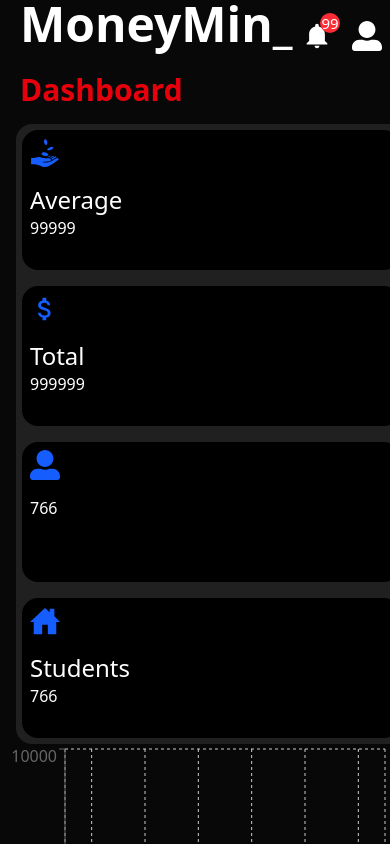
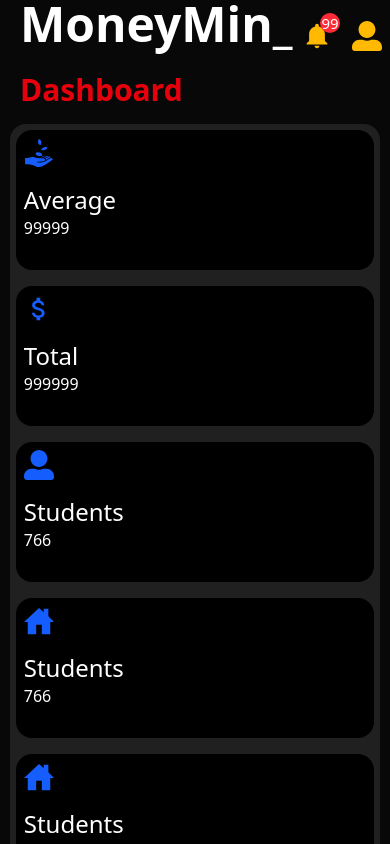
Before and after one commit to KavumaHakim/MoneyMind, a React (Vite) app: page / in a window 390 px wide. Shown: the top 844 px of the page. Built offline with nearby package versions, Linux system fonts and the light colour scheme.

Commit message:
fix: fixed responsiveness of dashboard

```diff
--- a/src/Pages/dashboard.tsx
+++ b/src/Pages/dashboard.tsx
@@ -10,15 +10,17 @@ import Chart from "../components/Chart";
 
 const Dashboard = () => {
     return (
-        <div className="flex flex-row bg-[#080808]">
+        <div className="flex bg-[#080808] w-full">
             <Sidebar/>
-            <div>
+            {/* Main content container */}
+            <div className="dashboard-content flex-1 overflow-y-auto flex flex-col">
                 <Heading />
                 <h1 className="text-3xl font-bold text-red-600 ml-5">Dashboard</h1>
-                    <div className="flex bg-[#202020] gap-4 flex-wrap max-h-fit pt-1.5 pb-1.5 items-center ml-4 mt-4 rounded-2xl w-full pl-1.5 pr-1.5 justify-center">
+                    <div className="flex bg-[#202020] gap-4 flex-wrap pt-1.5 pb-1.5 items-center mt-4 rounded-2xl w-[95%] md:flex-nowrap pl-1.5 pr-1.5 justify-center self-center">
                         <InfoCard cardName="Average" icon={GiReceiveMoney} value="99999"/>
                         <InfoCard cardName="Total" icon={MdAttachMoney} value="999999"/>
-                        <InfoCard cardName="" icon={FaUserAlt} value="766"/>
+                        <InfoCard cardName="Students" icon={FaUserAlt} value="766"/>
+                        <InfoCard cardName="Students" icon={IoHomeSharp} value="766"/>
                         <InfoCard cardName="Students" icon={IoHomeSharp} value="766"/>
 
                     </div>
@@ -40,7 +42,7 @@ const InfoCard = ({ cardName, icon, value }: InfoCardProps) => {
     return (
         <div className="h-35 bg-black rounded-2xl w-full flex p-2 flex-col">
             <Icon size={30} className="text-blue-600" />
-            <h2 className="text-2xl text-white  mt-4">{cardName}</h2>
+            <h2 className="text-2xl text-white  mt-4">{cardName || "N/A"}</h2>
             <p className="text-white">
                 {value}
             </p>
--- a/src/components/Chart.tsx
+++ b/src/components/Chart.tsx
@@ -11,7 +11,7 @@ const data = [
 
 const Chart = () => {
     return(
-<ResponsiveContainer width="100%" height={30000}>
+<ResponsiveContainer width="100%" height={300}>
         <BarChart data={data}>
             <CartesianGrid strokeDasharray="3 3" />
             <XAxis dataKey="name" />
--- a/src/components/Sidebar.tsx
+++ b/src/components/Sidebar.tsx
@@ -5,7 +5,7 @@ import { FaUserAlt } from "react-icons/fa";
 
 const Sidebar = () => {
     return(
-        <div className="h-screen w-20 hidden bg-black md:flex flex-col items-center fixed top-0 left-0 z-50">
+        <div className="h-screen w-20 hidden bg-black md:flex flex-col items-center sticky top-0 left-0 z-50">
             <div className="flex flex-col gap-9 mt-10">
                 <IoHomeSharp size={30} className="text-[#cdc1c19d] hover:cursor-pointer hover:bg-[#2a2727] rounded-[5px]" />
                 <IoMdNotifications size={30} className="text-[#cdc1c19d] hover:cursor-pointer" />
--- a/src/components/header.tsx
+++ b/src/components/header.tsx
@@ -3,7 +3,7 @@ import { IoMdNotifications } from "react-icons/io";
 
 const Heading = () => {
     return (
-        <header className="flex justify-between h-18 bg-[#080808] sticky top-0 z-50">
+        <header className="flex justify-between h-18 bg-[#080808] w-full sticky top-0 z-50">
             <h1 className="text-5xl font-extrabold self-start ml-5 text-white ">MoneyMin_</h1>
             <div className="flex gap-5 self-center mr-2">
                 <Notification amount="99" />
@@ -16,7 +16,7 @@ const Notification = ({ amount }: { amount: string }) => {
     return(
         <div className="relative">
             <p className="absolute -top-2 -right-2 bg-red-500 rounded-full w-5 h-5 flex items-center justify-center text-white text-[15px]">{amount}</p>
-            <IoMdNotifications size={30} className="text-[white]" />
+            <IoMdNotifications size={30} className="text-amber-400" />
         </div>
     )
 }
@@ -24,7 +24,7 @@ const Notification = ({ amount }: { amount: string }) => {
 const Profile = () => {
     return(
         <div>
-            <FaUserAlt size={30} className="text-[white]" />
+            <FaUserAlt size={30} className="text-amber-400" />
         </div>
     )
 }
```
